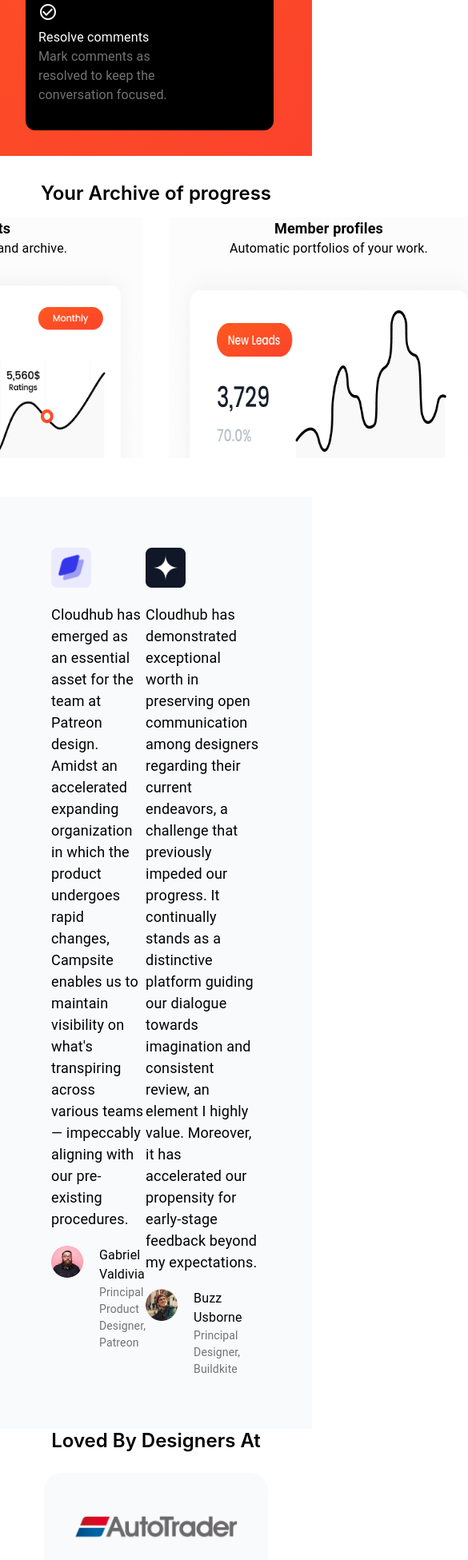
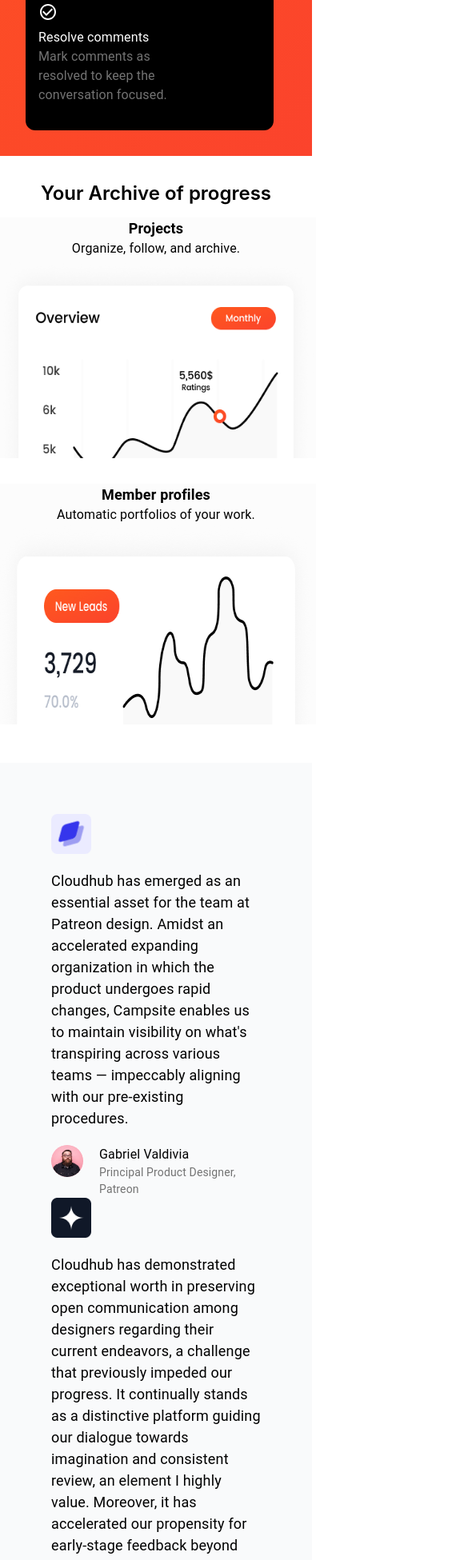
Before and after one commit to Ankitwadhwa1402/thinkify, a React (Create React App) app: page / in a window 390 px wide. Shown: the part 3189-5140 px from the top of the page at 80% size, 585 px wide, since content can reach past the window. Built offline with nearby package versions, Linux system fonts and the light colour scheme.

Commit message:
no message

```diff
--- a/src/components/stats/Charts.js
+++ b/src/components/stats/Charts.js
@@ -29,7 +29,7 @@ export default function Charts() {
           </Typography>
         </Stack>
         <Stack sx={{
-          flexDirection:'row',
+          flexDirection:{md:'row',xs:'column'},
           justifyContent:'center',
         }}>
           {content?.map((data, idx) => (
--- a/src/components/stats/LovedBy.js
+++ b/src/components/stats/LovedBy.js
@@ -1,6 +1,6 @@
 import { Stack, Typography } from '@mui/material'
 import React from 'react'
-
+import './stats.css'
 export default function LovedBy() {
   return (
     <Stack>
@@ -14,11 +14,8 @@ export default function LovedBy() {
         p:2,
       }}>
         {[...Array(8).keys()].map((val, index) => (
-          <img key={`company${val + 1}`} src={require(`../../assets/designers/designer${val + 1}.png`)} alt='companyImg'
-            style={{
-              width: 280,
-              margin: 10,
-            }}
+          <img class="lovedByItem" key={`company${val + 1}`} src={require(`../../assets/designers/designer${val + 1}.png`)} alt='companyImg'
+
           />
         ))
         }
--- a/src/components/stats/Review.js
+++ b/src/components/stats/Review.js
@@ -21,7 +21,7 @@ export default function Review() {
   return (
   <Stack sx={{
       background: "#F9FAFB",
-      flexDirection: 'row',
+      flexDirection: {md:'row',xs:'column'},
       p: 8,
 
     }}>
--- a/src/components/stats/stats.css
+++ b/src/components/stats/stats.css
@@ -1,4 +1,10 @@
 
+.lovedByItem{
+  width: 280px;
+  margin: 10px;
+}
 @media only screen and (max-width:600px) {
-
+  .lovedByItem{
+    width: 150px;
+  }
 }
```
